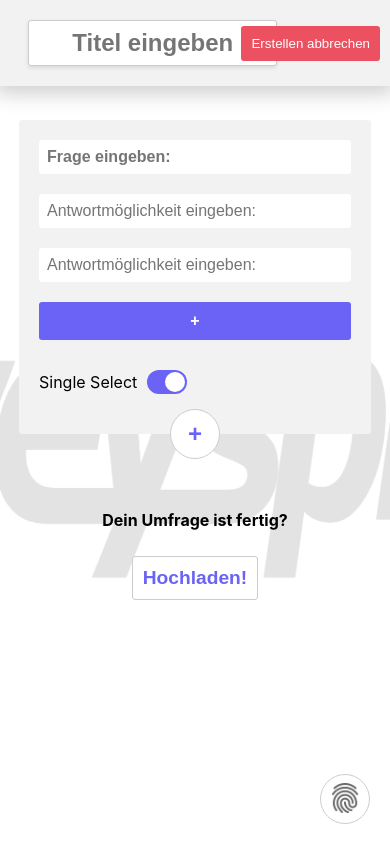
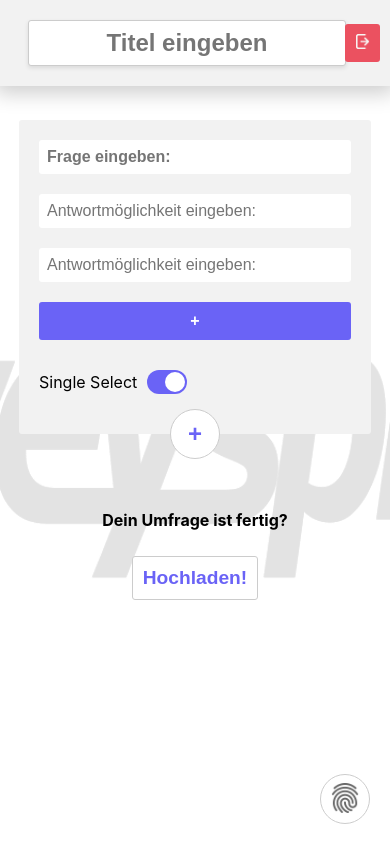
Before and after one commit to SirSimon04/SurveySphere, a React (Create React App) app in the folder client/surveysphere/: page /creator in a window 390 px wide. Built offline with nearby package versions, Linux system fonts and the light colour scheme.

Commit message:
implemented cancel image

```diff
--- a/client/surveysphere/src/components/CancelButton/CancelButton.js
+++ b/client/surveysphere/src/components/CancelButton/CancelButton.js
@@ -1,10 +1,14 @@
 import React from 'react'
 import './CancelButton.css';
+import CancelImage from '../../media/logout.png'
 
 function CancelButton({ handleCancel, text }) {
   return (
     <div>
-        <button className='cancelButton' onClick={handleCancel}>{text}</button>
+        <button className='cancelButton' onClick={handleCancel}>
+          <div>{text}</div>
+          <img id='cancelImage' src={CancelImage} alt={text} />
+          </button>
     </div>
   )
 }
--- a/client/surveysphere/src/components/NavBar/NavBar.css
+++ b/client/surveysphere/src/components/NavBar/NavBar.css
@@ -15,6 +15,10 @@
 
   .right {
     text-align: right;
+  }
+
+  .right * #cancelImage{
+    display: none;
   }
 
   .greeting {
@@ -37,6 +41,15 @@
       text-align: center;
     }
 
+    .right * div{
+      display: none;
+    }
+
+    .right * #cancelImage {
+      width: 15px;
+      display: inline;
+    }
+
     .middle {
       flex: 1;
       text-align: center;
--- a/client/surveysphere/src/pages/ImpressumPage/ImpressumPage.js
+++ b/client/surveysphere/src/pages/ImpressumPage/ImpressumPage.js
@@ -37,6 +37,7 @@
         <div id='linkSection'>
           <a href="https://www.flaticon.com/free-icons/share" title="share icons">Share icons created by Freepik - Flaticon</a> <br/>
           <a href="https://www.flaticon.com/free-icons/identification" title="identification icons">Identification icons created by Pixel perfect - Flaticon</a>
+          <a href="https://www.flaticon.com/free-icons/logout" title="logout icons">Logout icons created by Afian Rochmah Afif - Flaticon</a>
         </div>
         <div id='backButtonDiv'>
           <CancelButton
```
Also changed, not shown: client/surveysphere/src/media/logout.png (added).
